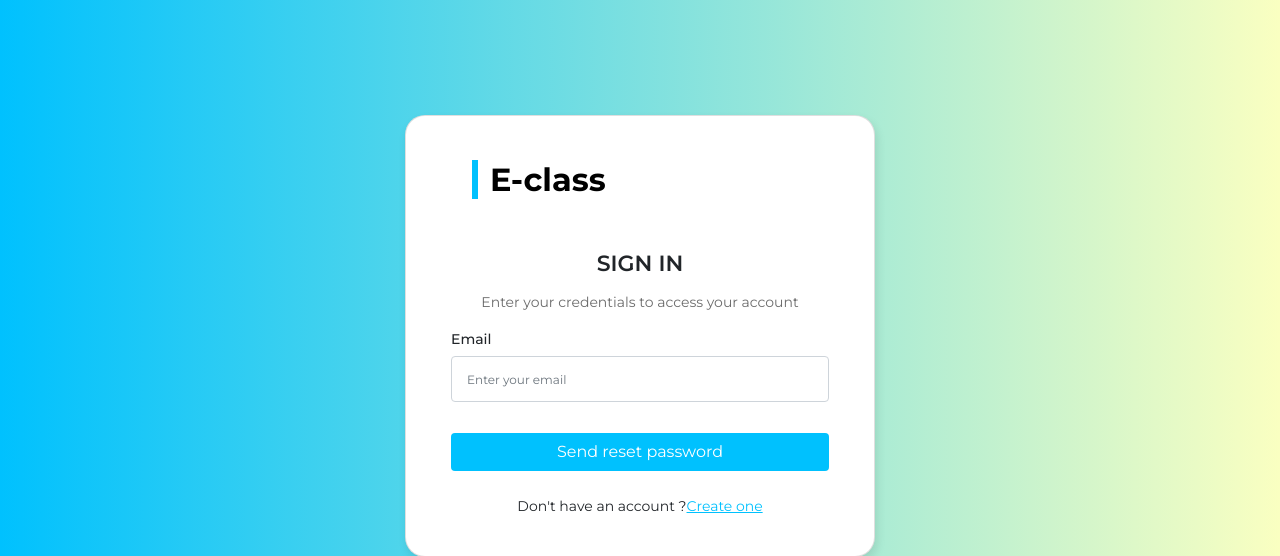
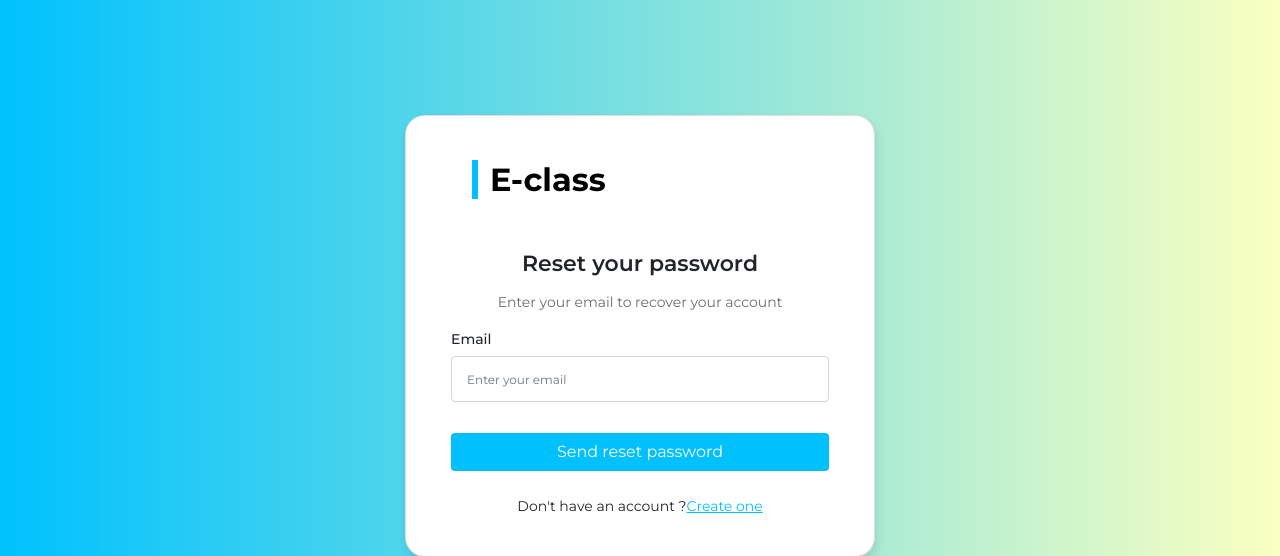
Before and after one commit to hollyufo/E-LEARNING-APPLICATION-V1.0---E-Classe, a PHP site: page /resetpassword.php in a window 1280 px wide. Shown: the top 556 px of the page. Run offline with PHP 8.4, Linux system fonts and the light colour scheme; data that the repository does not hold is empty; some libraries are stand-ins or nearby versions.

Commit message:
clearred some bugs

```diff
--- a/controllers/reset.php
+++ b/controllers/reset.php
@@ -3,6 +3,7 @@ include("./config/db.php");
 use PHPMailer\PHPMailer\PHPMailer;
 use PHPMailer\PHPMailer\Exception;
 use PHPMailer\PHPMailer\SMTP;
+$message_success ="";
 if($_SERVER["REQUEST_METHOD"] == "POST"){
 
     $email_reg=mysqli_real_escape_string($connection,$_POST['reset']);
--- a/resetpassword.php
+++ b/resetpassword.php
@@ -15,8 +15,8 @@
     <div class="mycontainer">
         <div class="card">
             <h1 class="ctitle1">E-class</h1>
-            <h2 class="ctitile2">SIGN IN</h2>
-            <p class="cpara">Enter your credentials to access your account</p>
+            <h2 class="ctitile2">Reset your password</h2>
+            <p class="cpara">Enter your email to recover your account</p>
             <form name="form" action="" class="form1" method = "POST">
                     <?php echo $message_success; ?>
                 <div class="mb-3">
```
